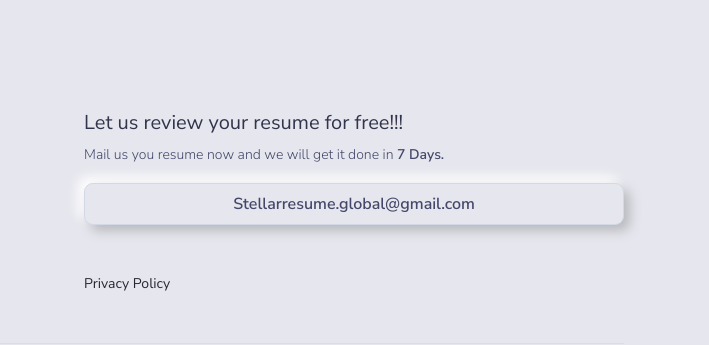
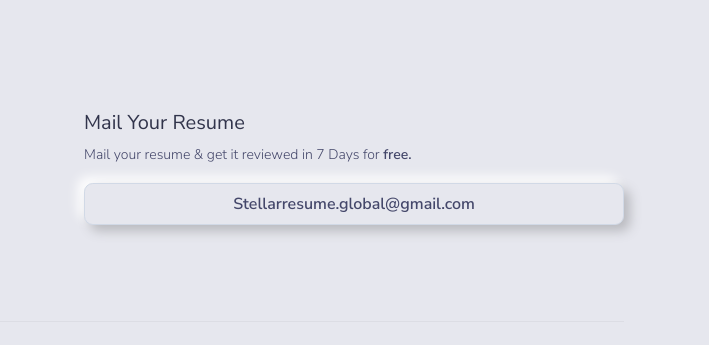
Before and after one commit to StellarResume/stellarresume.co, a plain HTML site: page index.html in a window 1280 px wide. Shown: the part 1405-1750 px from the top of the page, 571-1280 px from the left. Drawn offline with Linux system fonts and the light colour scheme.

Commit message:
mior chages

```diff
--- a/index.html
+++ b/index.html
@@ -160,12 +160,12 @@
 
 
             <div class="col-12 col-lg-6 mb-5 mb-lg-0">
-                <h5>Let us review your resume for free!!!</h5>
-                <p class="text-gray font-small mt-2">Mail us you resume now and we will get it done in <strong>7 Days.<strong></p>
+                <h5>Mail Your Resume</h5>
+                <p class="text-gray font-small mt-2">Mail your resume & get it reviewed in 7 Days for <strong>free.<strong></p>
                 <div class="card bg-primary shadow-soft border-light text-center py-2 mb-5"><strong>Stellarresume.global@gmail.com</strong></div>
 
 
-                <p class="text-gray font-small m-0"><a class="text-black" href="#">Privacy Policy</a></p>
+
             </div>
         </div>
         <hr class="my-5">
```
